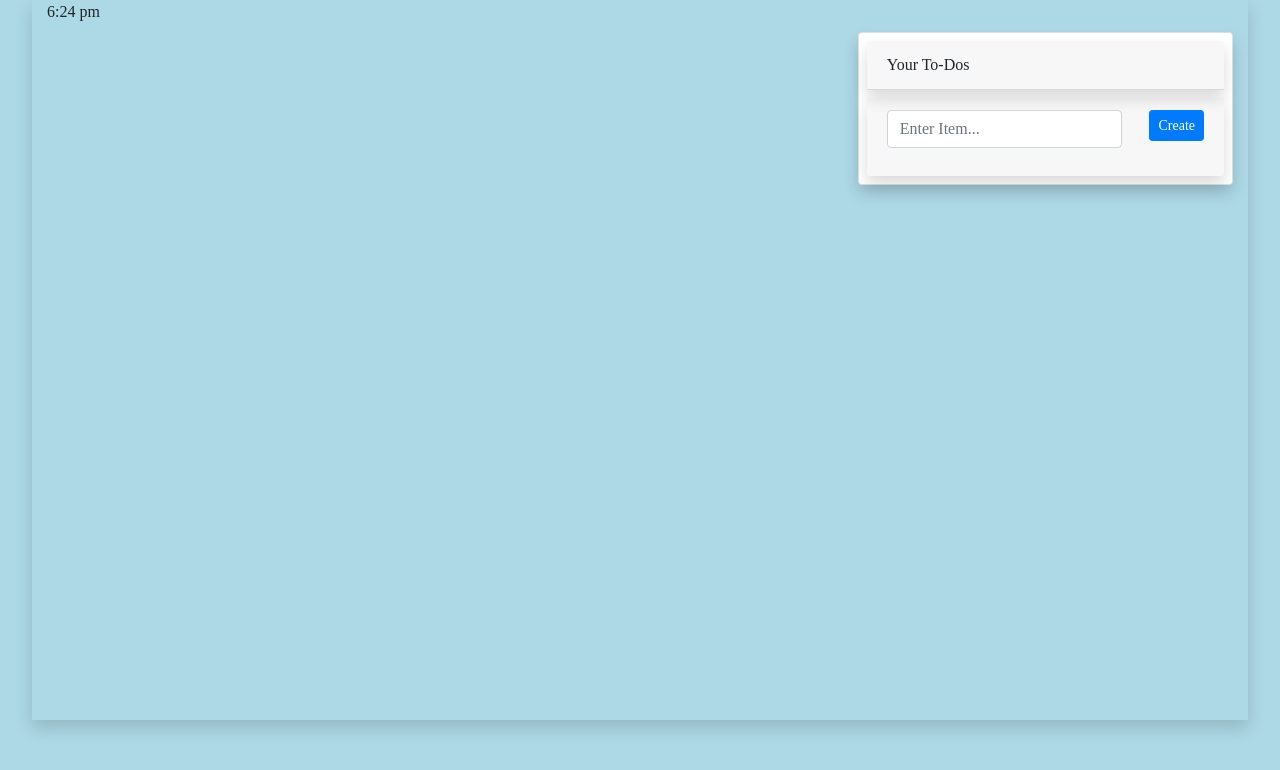
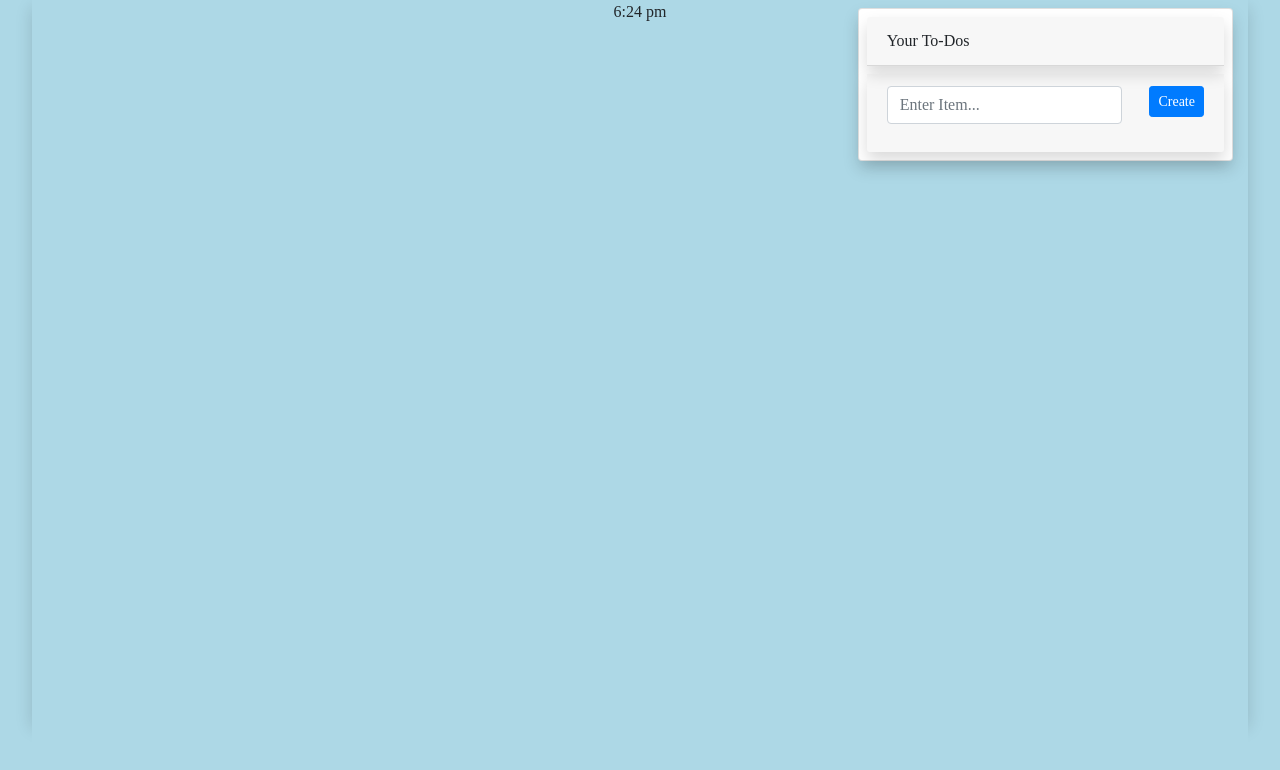
Before and after one commit to JoshuaStudebaker/inspire, a website with bundled scripts: page index.html in a window 1280 px wide. Built offline with nearby package versions, Linux system fonts and the light colour scheme; no server answers; a web font is replaced by a local one.

Commit message:
messing with the layout

```diff
--- a/assets/style/main.css
+++ b/assets/style/main.css
@@ -42,7 +42,6 @@ body {
 
 main {
   flex-grow: 1;
-  position: relative;
 }
 
 footer {
@@ -50,6 +49,9 @@ footer {
   height: 10vh;
 }
 
+.row-full {
+  flex-grow: 1;
+}
 #background {
   background-position: center;
   background-size: cover;
--- a/index.html
+++ b/index.html
@@ -30,8 +30,11 @@
       </div>
     </header>
     <main class="container-fluid shadow" id="background">
-      <div id="clock"></div>
-      <div class="row justify-content-end row-on-bottom">
+      <div class="row flex-grow-1">
+        <div class="col-12 col-md-4"></div>
+
+        <div class="col-12 col-md-4 text-center" id="clock"></div>
+
         <div class="col-12 col-md-4 my-2">
           <div class="card p-2 shadow">
             <div class="card-header shadow mb-1">Your To-Dos</div>
```
